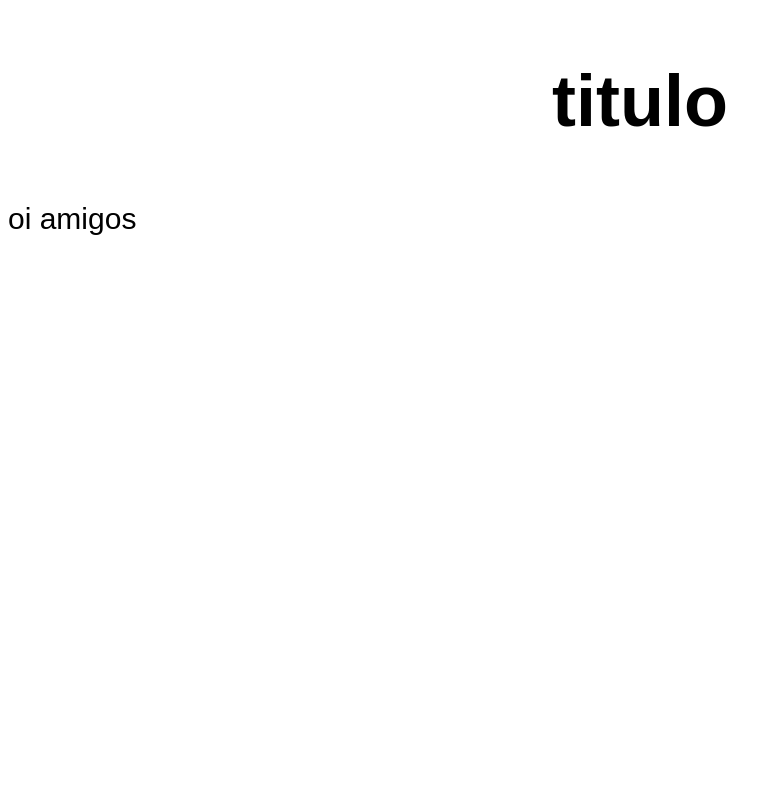
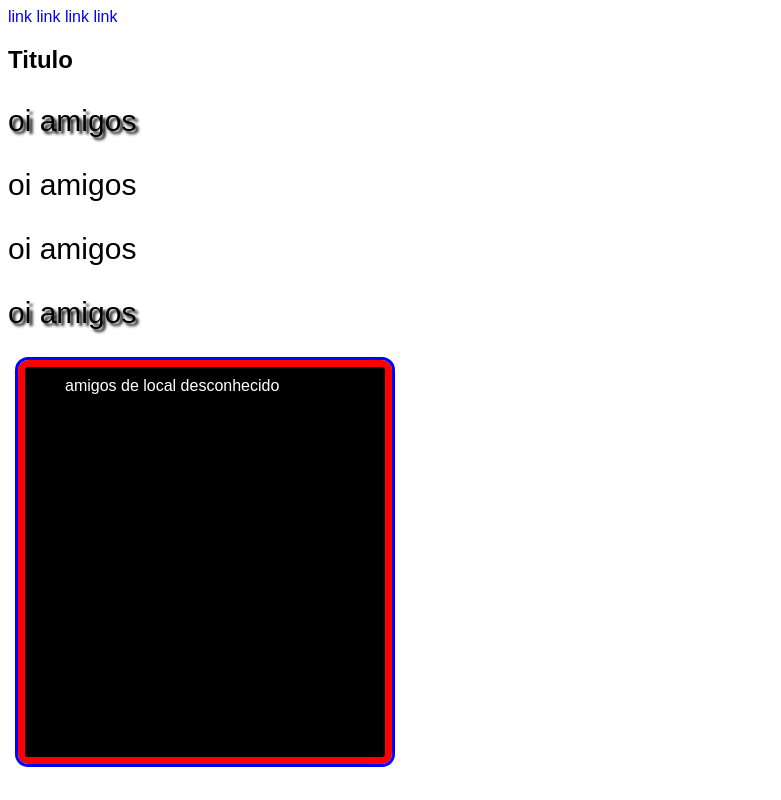
Before and after one commit to thiagodemorais87/Html, a plain HTML site: page index.html in a window 1280 px wide. Shown: the whole page, without its empty margins (0-781 px from the left). Drawn offline with Linux system fonts and the light colour scheme.

Commit message:
Add files via upload

```diff
--- a/index.html
+++ b/index.html
@@ -4,17 +4,32 @@
         <meta charset="UTF-8">
         <meta http-equip="X-ua-compatible" content="ie=edg">
         <meta name="viewport"content="width=device-width,initial-scale-1.0">
-        <title>document</title>
+        <title>R6 tab</title>
         <link rel="stylesheet" href="style.css">
     </head>
     <body>
 <header>
-
+<nav>
+    <a href="">link</a>
+    <a href="">link</a>
+    <a href="">link</a>
+    <a href="">link</a>
+</nav>
 </header>
 <main>
     <section>
-        <h1 id="title">titulo</h1>
+        <h1 id="title">Titulo</h1>
         <p class="text" id="one">oi amigos</p>
+        <p class="text" id="two">oi amigos</p>
+        <p class="text" id="tree">oi amigos</p>
+        <p class="text" id="four">oi amigos</p>
+
+
+    </section>
+    <section>
+        <div>
+            amigos de local desconhecido
+        </div>
     </section>
 </main>
 <footer>
--- a/style.css
+++ b/style.css
@@ -3,10 +3,34 @@ body{
     color:black;
     font-family: Arial, Helvetica, sans-serif;
 }
-#title{
+section#title{
     font-size: 72px;
     text-align: center;
 }
-.text{
+p.text{
     font-size: 30px;
 }
+#one,#four{
+    text-shadow: 3px 3px 3px black;
+    font-weight: none;
+}
+a{
+    text-decoration: none;
+    color:blue;
+
+}
+a:houver{
+font-size: 36px;
+}
+
+div{
+    height:350px;
+    width: 300px;
+    background: black;
+    border-radius: 10px;
+    margin: 10px;
+    border: 7px solid red;
+    color:white;
+    padding:10px 20px 30px 40px;
+    outline:3px solid blue;
+}
```
